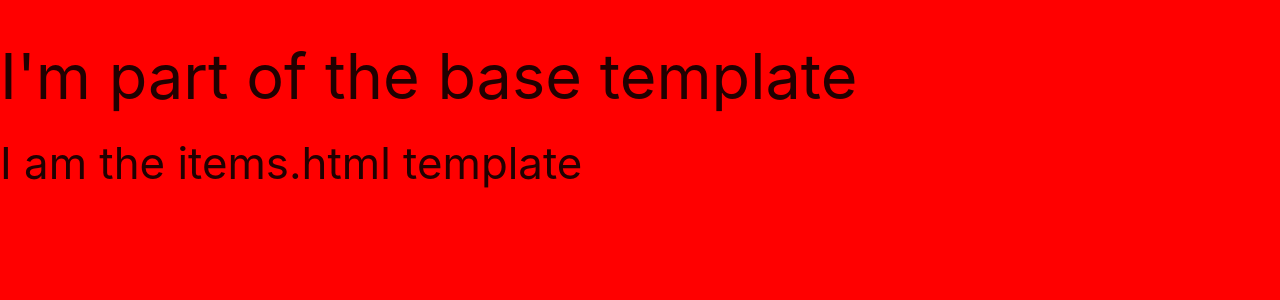
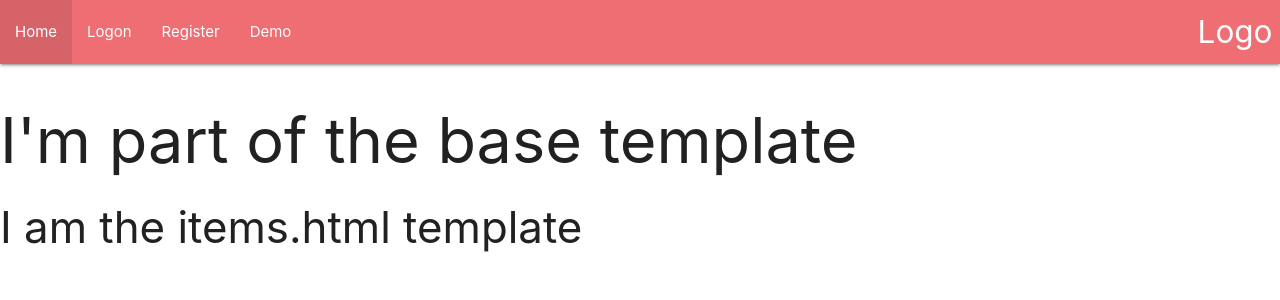
Before and after one commit to johnmiller1963/life-tracker, a Flask app: page / in a window 1280 px wide. Shown: the top 300 px of the page. Run offline with Flask 2, Linux system fonts and the light colour scheme; data that the repository does not hold is empty; some libraries are stand-ins or nearby versions.

Commit message:
add main nav-bar

```diff
--- a/static/css/style.css
+++ /dev/null
@@ -1,3 +0,0 @@
-body {
-    background-color: red;
-}
--- a/templates/base.html
+++ b/templates/base.html
@@ -11,6 +11,20 @@
     <title>Life Tracker</title>
 </head>
 <body>
+
+    <header>
+        <nav>
+            <div class="nav-wrapper">
+            <a href="#" class="brand-logo right">Logo</a>
+            <ul id="nav-all" class="left">
+                <li><a href="sass.html">Home</a></li>
+                <li><a href="badges.html">Logon</a></li>
+                <li><a href="collapsible.html">Register</a></li>
+                <li><a href="collapsible.html">Demo</a></li>
+            </ul>
+            </div>
+        </nav>
+    </header>
     <h1>I'm part of the base template</h1>
 
     {% block content %}
```
